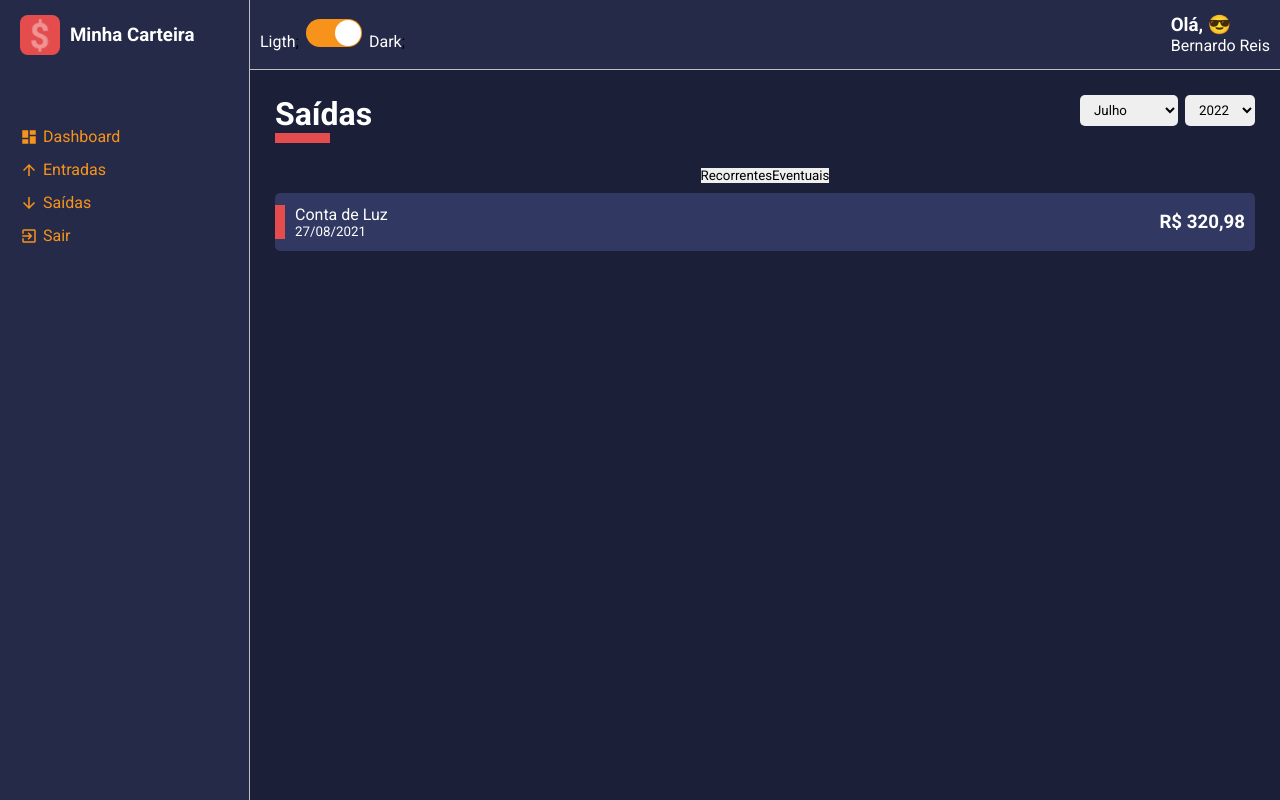
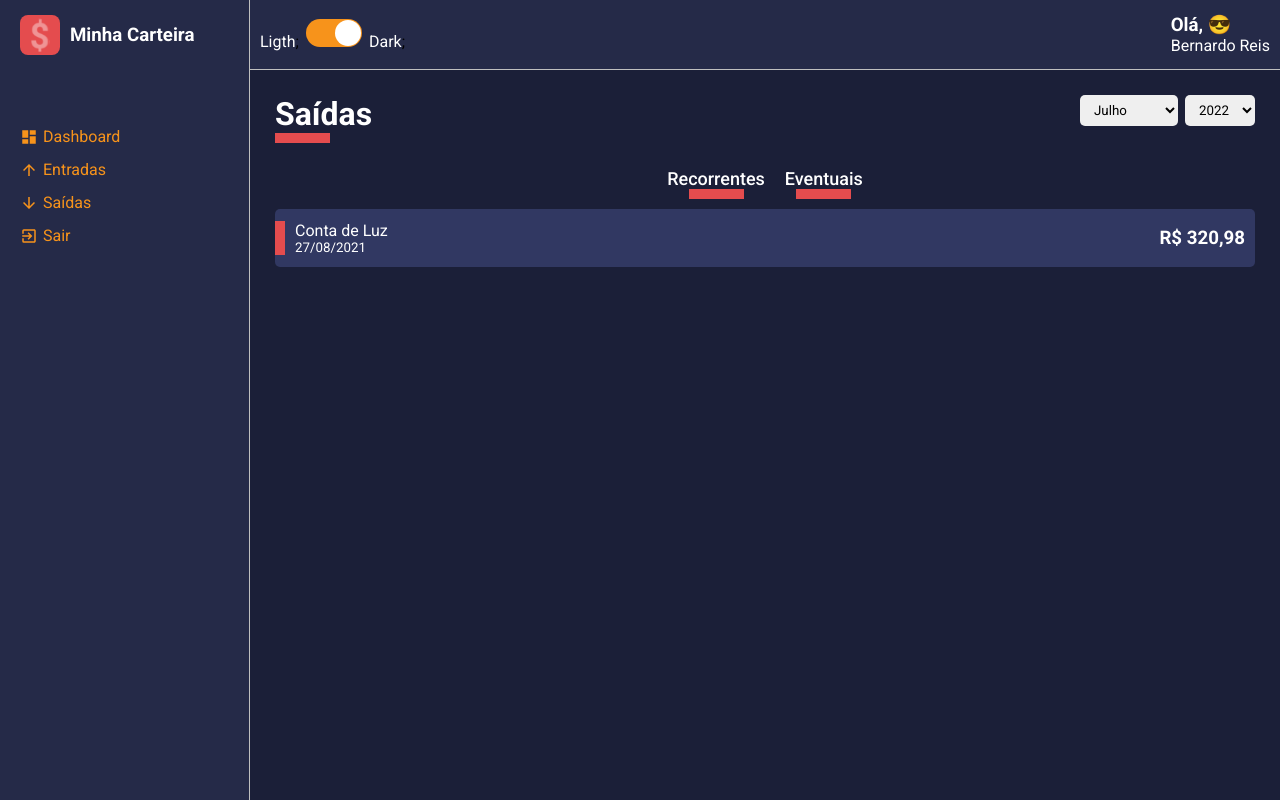
Before and after one commit to devBernardo-Mendes/react-dashboard, a React (Create React App) app: page / in a window 1280 px wide. Built offline with nearby package versions, Linux system fonts and the light colour scheme.

Commit message:
fix: :fire: Fix classname without which was name wrong

```diff
--- a/src/pages/List/index.tsx
+++ b/src/pages/List/index.tsx
@@ -27,10 +27,10 @@ const List: React.FC = () => {
         <SelectInput option={years} />
       </ContentHeader>
       <Filters>
-        <button type="button" className="tag-fliter">
+        <button type="button" className="tag-filter">
           Recorrentes
         </button>
-        <button type="button" className="tag-fliter">
+        <button type="button" className="tag-filter">
           Eventuais
         </button>
       </Filters>
```
